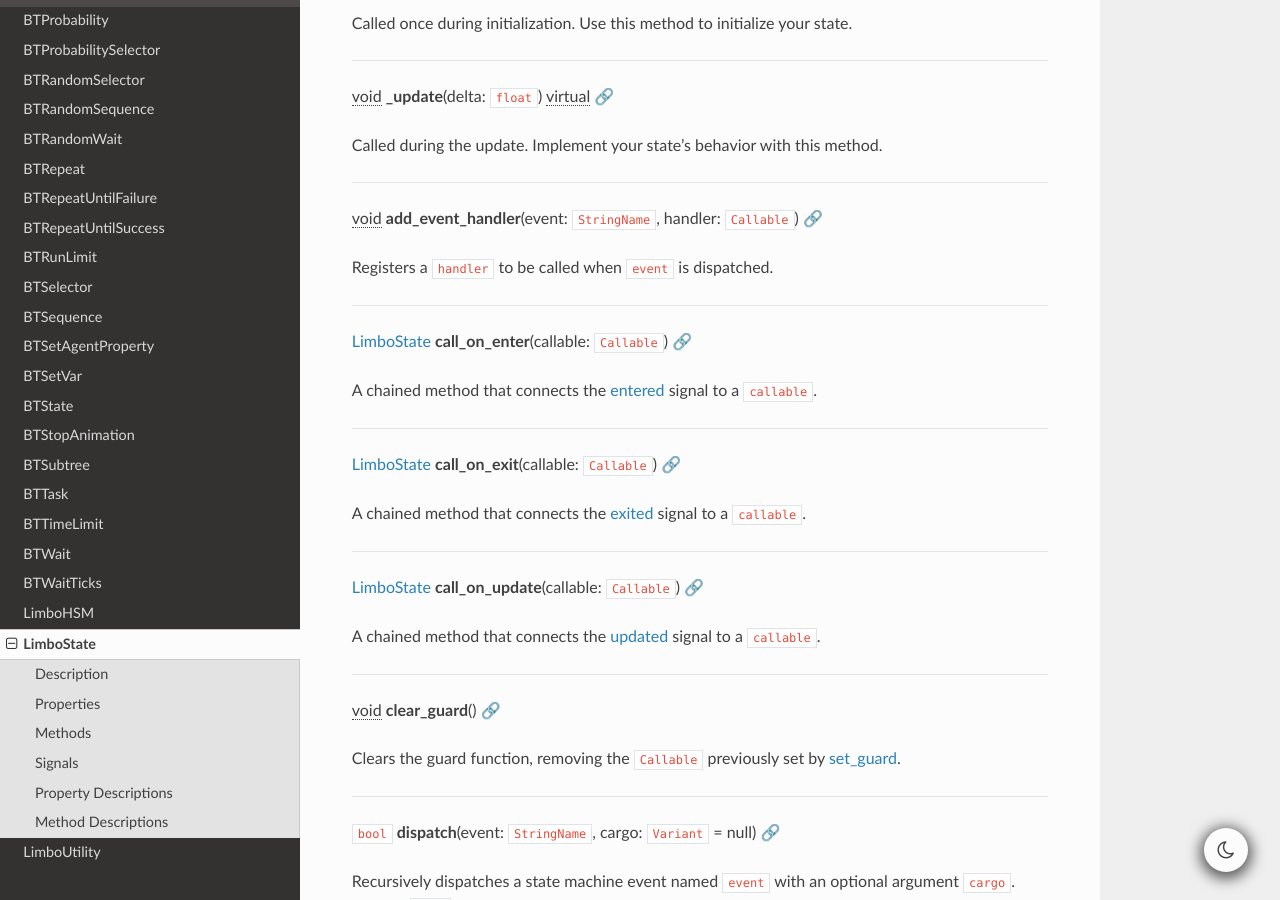
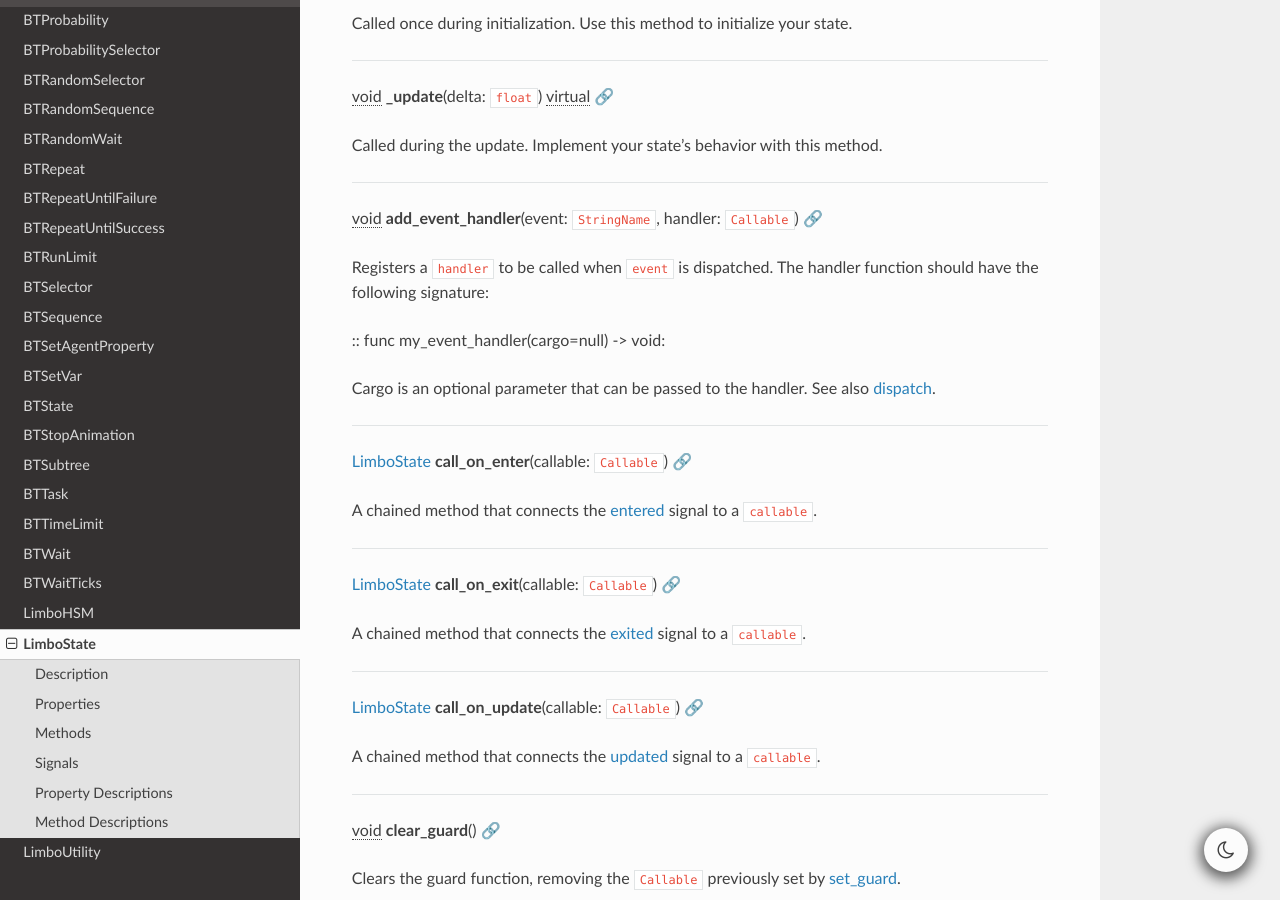
Before and after one commit to limbonaut/limboai, a Sphinx documentation site: the page built from doc/source/classes/class_limbostate.rst, in a window 1280 px wide and 900 px high, scrolled down 3005 px. Built offline with Sphinx 7.4.7 and the Read the Docs theme 2.0.0, drawn with Linux system fonts in a browser that asks for light colours; pages that are not in the unit, such as notebooks, are missing from menus.

Commit message:
Doc: Clarify `LimboState.add_event_handler()`

```diff
--- a/doc/source/classes/class_limbostate.rst
+++ b/doc/source/classes/class_limbostate.rst
@@ -270,7 +270,12 @@ Called during the update. Implement your state's behavior with this method.
 
 |void| **add_event_handler**\ (\ event\: ``StringName``, handler\: ``Callable``\ ) :ref:`🔗<class_LimboState_method_add_event_handler>`
 
-Registers a ``handler`` to be called when ``event`` is dispatched.
+Registers a ``handler`` to be called when ``event`` is dispatched. The handler function should have the following signature:
+
+::
+func my_event_handler(cargo=null) -> void:
+
+Cargo is an optional parameter that can be passed to the handler. See also :ref:`dispatch<class_LimboState_method_dispatch>`.
 
 .. rst-class:: classref-item-separator
 
```
Also changed, not shown: 1 other file.
